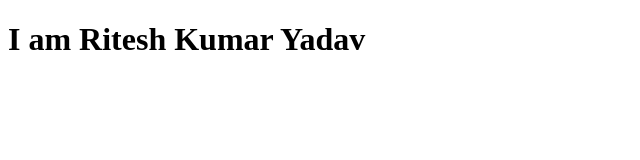
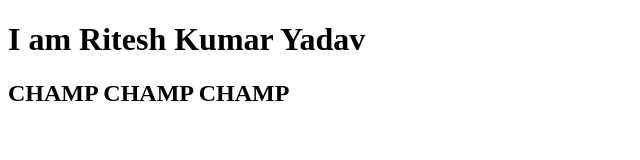
Before and after one commit to Ritesh-Yadav123/learnCollebration, a plain HTML site: page index.html in a window 1280 px wide. Shown: the whole page, without its empty margins (0-640 px from the left). Drawn offline with Linux system fonts and the light colour scheme.

Commit message:
added champ champ

```diff
--- a/index.html
+++ b/index.html
@@ -7,5 +7,6 @@
 </head>
 <body>
     <h1>I am Ritesh Kumar Yadav</h1>
+    <h2>CHAMP CHAMP CHAMP</h2>
 </body>
 </html>
```
